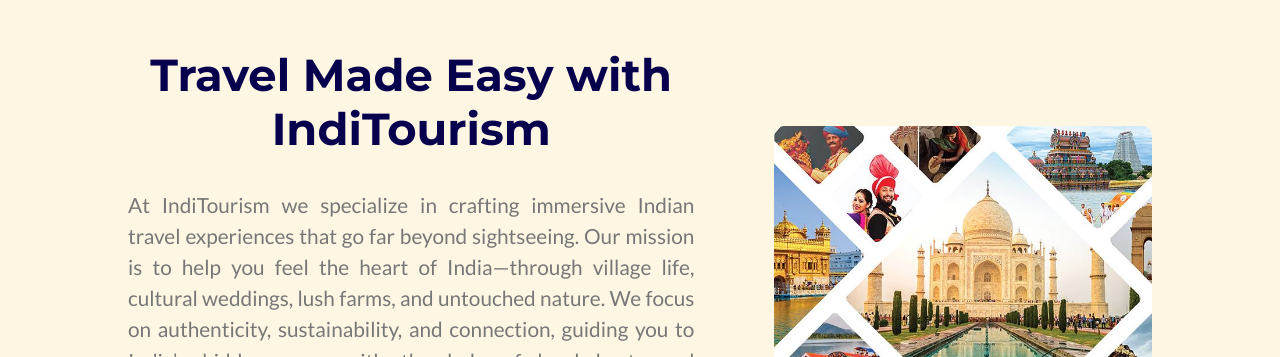
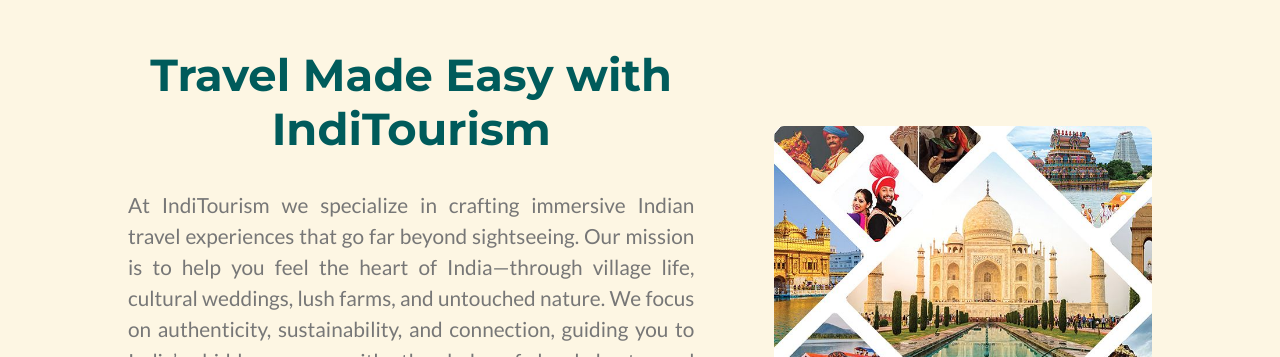
Before and after one commit to AmanKumar87/inditourism, a plain HTML site: page index.html in a window 1280 px wide. Shown: the part 802-1159 px from the top of the page. Drawn offline with Linux system fonts and the light colour scheme.

Commit message:
Add files via upload

```diff
--- a/style.css
+++ b/style.css
@@ -469,7 +469,7 @@
 }
 
 .about-us-text .section-title {
-  color: #07004d;
+  color: #005b5b;
   text-align: center; /* Changed from left to center */
   font-size: 2.8rem;
   margin-bottom: 2rem;
```
